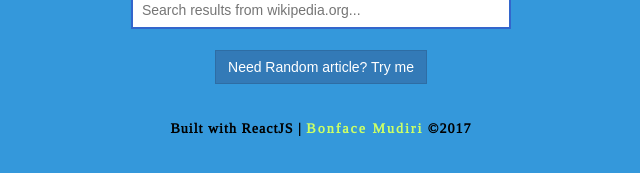
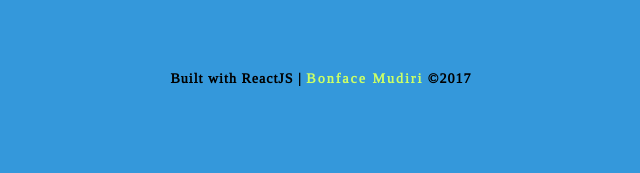
Before and after one commit to iambonface/wikipedia-react-app, a React (Create React App) app: page / in a window 1280 px wide. Shown: the part 501-674 px from the top of the page, without its empty margins (269-909 px from the left). Built offline with nearby package versions, Linux system fonts and the light colour scheme; a web font is replaced by a local one.

Commit message:
Update margins in Footer.css and Header.css

```diff
--- a/src/Footer.css
+++ b/src/Footer.css
@@ -1,6 +1,6 @@
 @import url('https://fonts.googleapis.com/css?family=Tinos');
 .Footer{
-  margin-top: 35px;
+  margin-top: 70px;
 }
 .Footer .footer-container{
   color: #000;
--- a/src/Header.css
+++ b/src/Header.css
@@ -26,5 +26,5 @@
 	display: block;
 	margin-right: auto;
 	margin-left: auto;
-	margin-top: 120px;
+	margin-top: 35px;
 }
```
